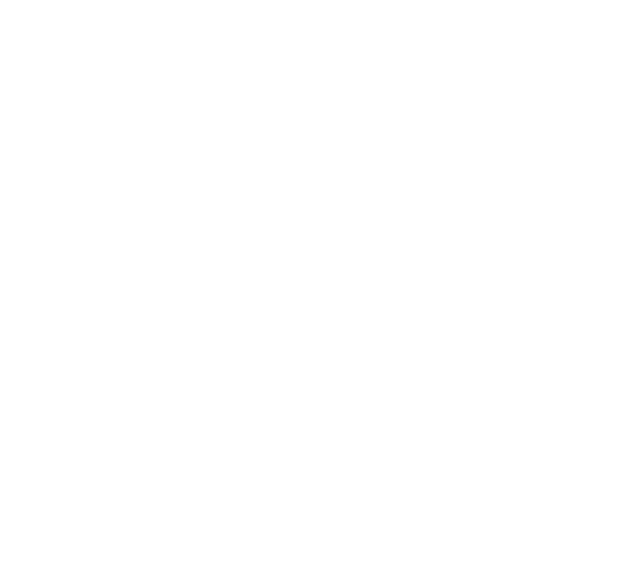
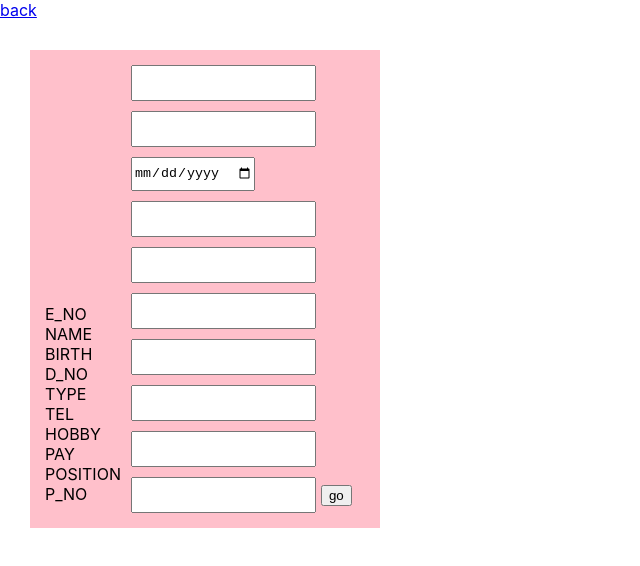
Before and after one commit to YangYoungHwan00/IT_Project_Sample_Work, a React (Create React App) app in the folder mydjango/myreact/: page /register in a window 1280 px wide. Before the commit this address had no page. Shown: the top 566 px of the page, without its empty margins (0-640 px from the left). Built offline with nearby package versions, Linux system fonts and the light colour scheme.

Commit message:
add register page

```diff
--- a/mydjango/myreact/src/Components/Home.js
+++ b/mydjango/myreact/src/Components/Home.js
@@ -66,10 +66,6 @@
     })
   }
 
-  function updateBtnHandler(){
-    var put_btn = document.getElementById();
-  }
-
   function menuModal(){
     var $modal = document.getElementById('modal_container');
     const str = $modal.classList;
@@ -84,16 +80,18 @@
   array = emp;
     return(
       <div id='Home'>
-        <div id='modal_container' class='modal_container'>
-          <div>
-            holy shit
+        <div id='modal_container' class='modal_container d_none'>
+          <div id='menu'>
+            <nav>
+              <Link to='/register'>e register</Link>
+            </nav>
           </div>
         </div>
         <nav>
-          <Link to='/Another'>main</Link><br/>
+          <Link to='/another'>main</Link><br/>
         </nav>
 
-        <button onClick={menuModal}>menu</button><br />
+        <button id='menu_btn' onClick={menuModal}>menu</button><br />
         <input id='del_btn' type='input'></input>
         <input type='button' value='delete row' onClick={delBtnHandler}/><br />
         <input id='put_btn' type='input' />
--- /dev/null
+++ b/mydjango/myreact/src/Components/Register.js
@@ -0,0 +1,81 @@
+import {Link} from 'react-router-dom'
+
+function Register(){
+    const onSubmitHandler = (e) => {
+        e.preventDefault();
+        var inputs = document.querySelectorAll('.e_info_input');
+        const EMPNO = e.target.EMPNO.value;
+        const NAME = e.target.NAME.value;
+        const BIRTHDAY = e.target.BIRTHDAY.value;
+        const DEPTNO = e.target.DEPTNO.value;
+        const EMP_TYPE = e.target.EMP_TYPE.value;
+        const TEL = e.target.TEL.value;
+        const HOBBY = e.target.HOBBY.value;
+        const PAY = e.target.PAY.value;
+        const POSITION = e.target.POSITION.value;
+        const PEMPNO = e.target.PEMPNO.value;
+
+        function clearAllInputs(e){
+        var allInputs = document.querySelectorAll('.e_info_input');
+        allInputs.forEach(singleInput => singleInput.value = '');
+    }
+
+        fetch('http://127.0.0.1:8000/api', {
+        method: 'POST',
+        headers: {
+            'Content-Type' : 'application/json',
+        },
+        body: JSON.stringify({
+            EMPNO,
+            NAME,
+            BIRTHDAY,
+            DEPTNO,
+            EMP_TYPE,
+            TEL,
+            HOBBY,
+            PAY,
+            POSITION,
+            PEMPNO,
+        }),
+        })
+        clearAllInputs();
+    }
+    return(
+        <div>
+            <nav>
+                <Link to='/'>back</Link>
+            </nav>
+            <form id='e_info_input_form' onSubmit={onSubmitHandler}>
+                <div id='e_info_container'>
+                    <div id='e_info_input_label_container'>
+                    <label className='e_info_input_label'>E_NO</label><br />
+                    <label className='e_info_input_label'>NAME</label><br />
+                    <label className='e_info_input_label'>BIRTH</label><br />
+                    <label className='e_info_input_label'>D_NO</label><br />
+                    <label className='e_info_input_label'>TYPE</label><br />
+                    <label className='e_info_input_label'>TEL</label><br />
+                    <label className='e_info_input_label'>HOBBY</label><br />
+                    <label className='e_info_input_label'>PAY</label><br />
+                    <label className='e_info_input_label'>POSITION</label><br />
+                    <label className='e_info_input_label'>P_NO</label><br />
+                    </div>
+                    <div id='e_info_input_container'>
+                    <input className='e_info_input' type='text' name='EMPNO' /><br />
+                    <input className='e_info_input' type='text' name='NAME' /><br />
+                    <input className='e_info_input' type='date' name='BIRTHDAY' /><br />
+                    <input className='e_info_input' type='text' name='DEPTNO' /><br />
+                    <input className='e_info_input' type='text' name='EMP_TYPE' /><br />
+                    <input className='e_info_input' type='text' name='TEL' /><br />
+                    <input className='e_info_input' type='text' name='HOBBY' /><br />
+                    <input className='e_info_input' type='number' name='PAY' /><br />
+                    <input className='e_info_input' type='text' name='POSITION' /><br />
+                    <input className='e_info_input' type='number' name='PEMPNO' /><br />
+                    </div>
+                    <input type='submit' value='go' /><br/>
+                </div>
+            </form>
+        </div>
+    );
+}
+
+export default Register;
--- a/mydjango/myreact/src/Components/Style/Home.css
+++ b/mydjango/myreact/src/Components/Style/Home.css
@@ -2,6 +2,7 @@
     background-color: skyblue;
     width:100%;
     height:100%;
+    position: relative;
 }
 
 p{
@@ -106,16 +107,25 @@
     padding: 0;
 }
 
-.d_block{
-    display: block;
-}
-
 .d_none{
     display: none;
 }
 
 .modal_container{
-    background-color: red;
-    width:10px;
-    height: 10px;
+
+    z-index: 2;
+    position: absolute;
 }
+
+#menu_btn{
+    z-index: 3;
+    position: absolute;
+}
+
+#menu{
+    width:300px;
+    height: 300px;
+    z-index: 2;
+    background-color: burlywood;
+    margin-top: 48px;
+}
--- a/mydjango/myreact/src/Routing.js
+++ b/mydjango/myreact/src/Routing.js
@@ -1,12 +1,14 @@
 import { BrowserRouter as Switch, Routes, Route, BrowserRouter } from 'react-router-dom';
 import Home from './Components/Home';
 import Another from './Components/Another';
+import Register from './Components/Register';
 
 function Routing(){
     return(
         <Routes>
             <Route path="/" element={<Home />}></Route>
             <Route path="/another" element={<Another />}></Route>
+            <Route path="/register" element={<Register />}></Route>
         </Routes>
     );
 }
```
